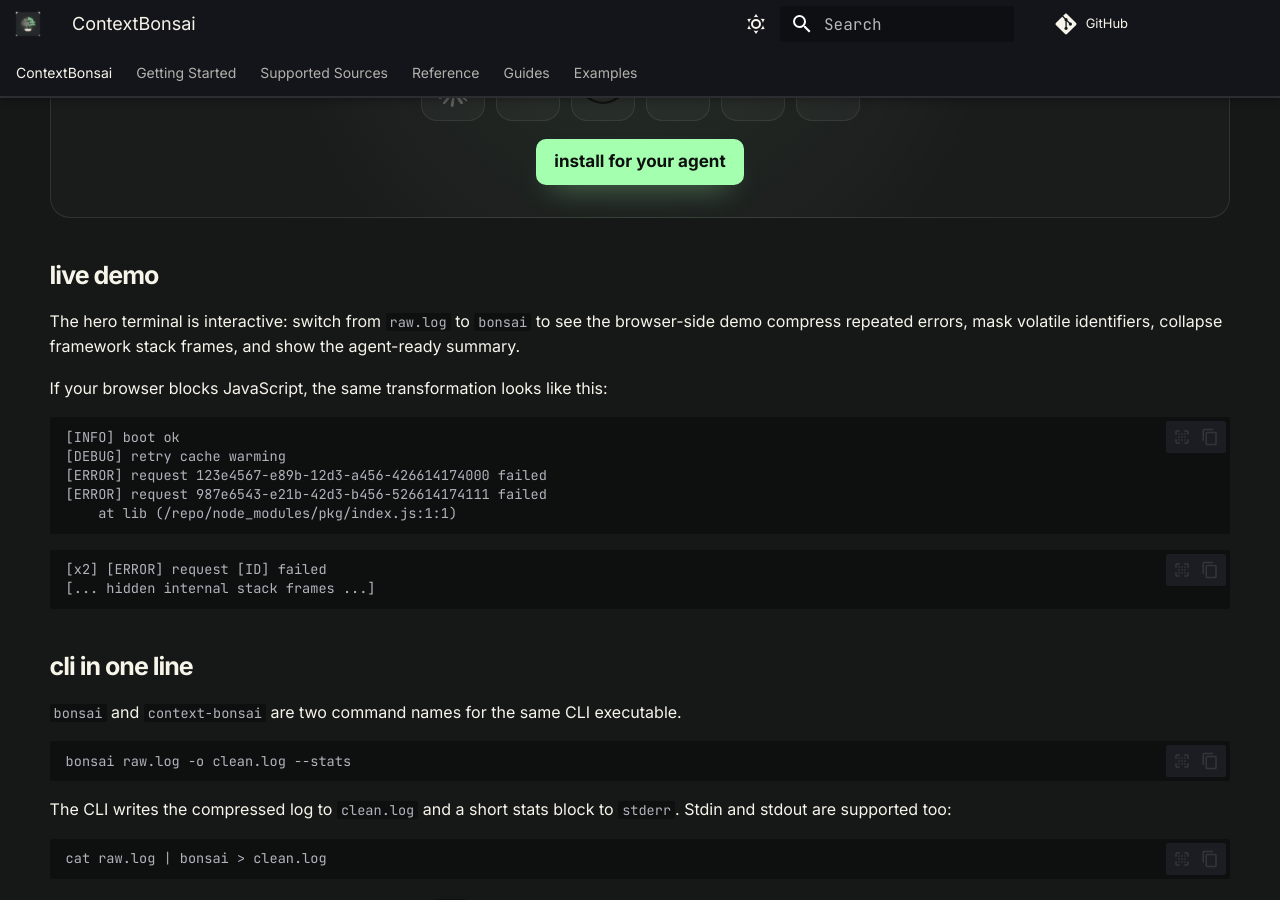
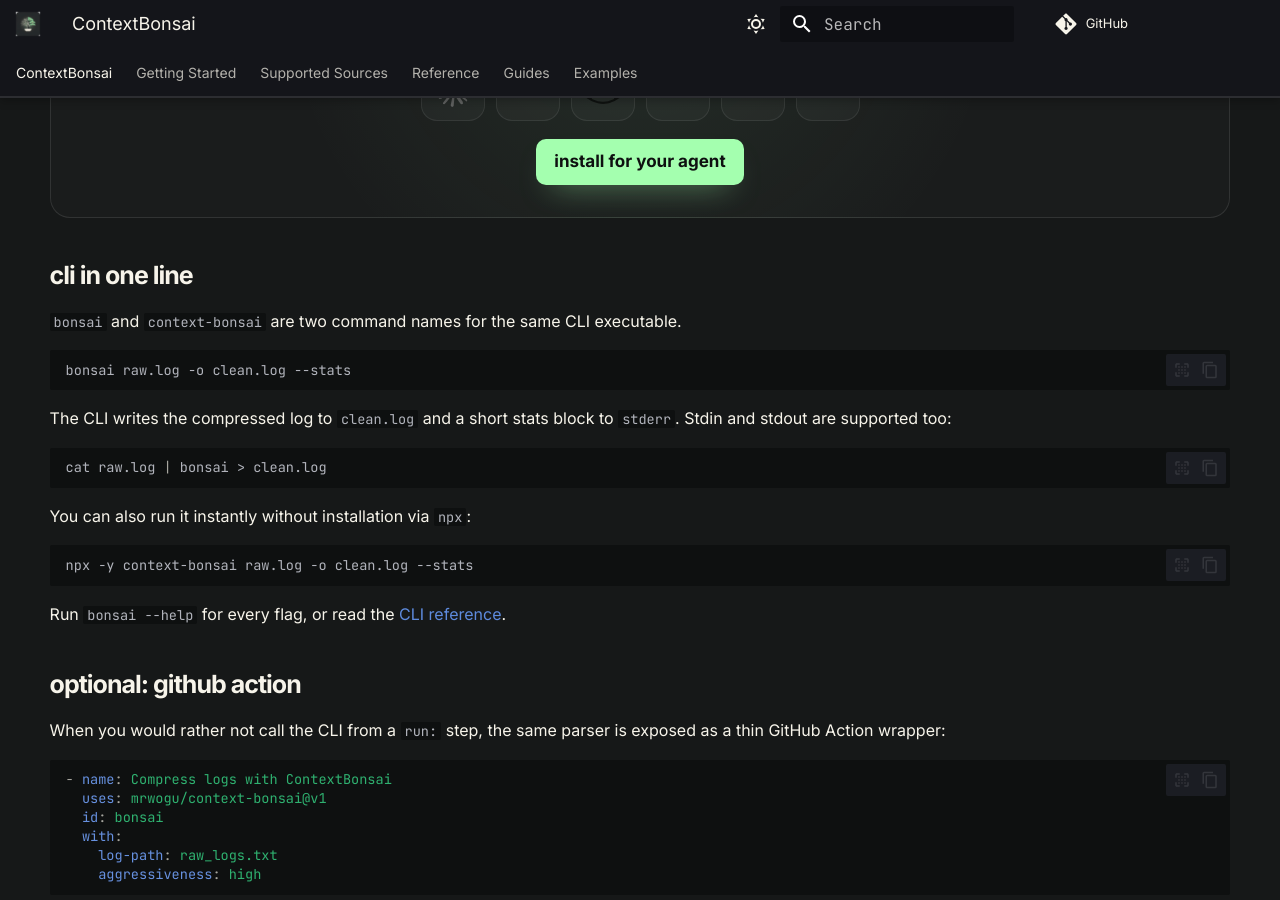
Before and after one commit to mrwogu/logstrip, an MkDocs documentation site: the page built from docs/index.md, in a window 1280 px wide and 900 px high, scrolled down 2738 px. Built offline with MkDocs 1.6.1 and Material for MkDocs 9.7.7, drawn with Linux system fonts in a browser that asks for light colours; comment, search, counter and statistics services are not loaded.

Commit message:
docs: remove live demo claims, add source count, simplify tested sources

````diff
--- a/docs/index.md
+++ b/docs/index.md
@@ -10,7 +10,6 @@
 
 <p class="bonsai-actions">
   <a class="bonsai-button" href="getting-started/">install the cli</a>
-  <a class="bonsai-button bonsai-button--ghost" href="#live-demo">watch the demo</a>
   <a class="bonsai-button bonsai-button--ghost" href="guides/plugins/">agent plugins</a>
 </p>
 </div>
@@ -23,12 +22,10 @@
     <span class="bonsai-demo__title">raw.log → bonsai.log</span>
   </div>
   <div class="bonsai-demo__fallback">
-    <strong>Demo fallback</strong>
     <pre>[INFO] boot ok
 [ERROR] request 123e4567-e89b-12d3-a456-426614174000 failed
 [ERROR] request 987e6543-e21b-42d3-b456-526614174111 failed</pre>
     <pre>[x2] [ERROR] request [ID] failed</pre>
-    <span>JavaScript adds the interactive raw/Bonsai toggle here.</span>
   </div>
 </div>
 </div>
@@ -153,27 +150,6 @@ ContextBonsai produces deterministic, AI-ready logs that are cheaper to analyze.
   <a class="bonsai-button" href="guides/plugins/">install for your agent</a>
 </div>
 
-## live demo
-
-The hero terminal is interactive: switch from `raw.log` to `bonsai` to see the
-browser-side demo compress repeated errors, mask volatile identifiers, collapse
-framework stack frames, and show the agent-ready summary.
-
-If your browser blocks JavaScript, the same transformation looks like this:
-
-```text
-[INFO] boot ok
-[DEBUG] retry cache warming
-[ERROR] request 123e4567-e89b-12d3-a456-426614174000 failed
-[ERROR] request 987e6543-e21b-42d3-b456-526614174111 failed
-    at lib (/repo/node_modules/pkg/index.js:1:1)
-```
-
-```text
-[x2] [ERROR] request [ID] failed
-[... hidden internal stack frames ...]
-```
-
 ## cli in one line
 
 `bonsai` and `context-bonsai` are two command names for the same CLI executable.
````
Also changed, not shown: README.md (+2 -3 lines), docs/reference/core.md (+2 -11 lines).
